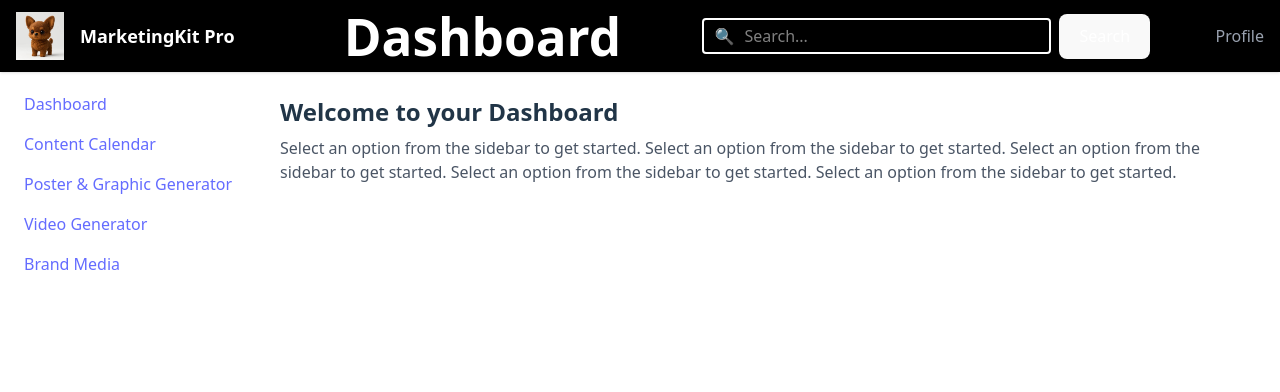
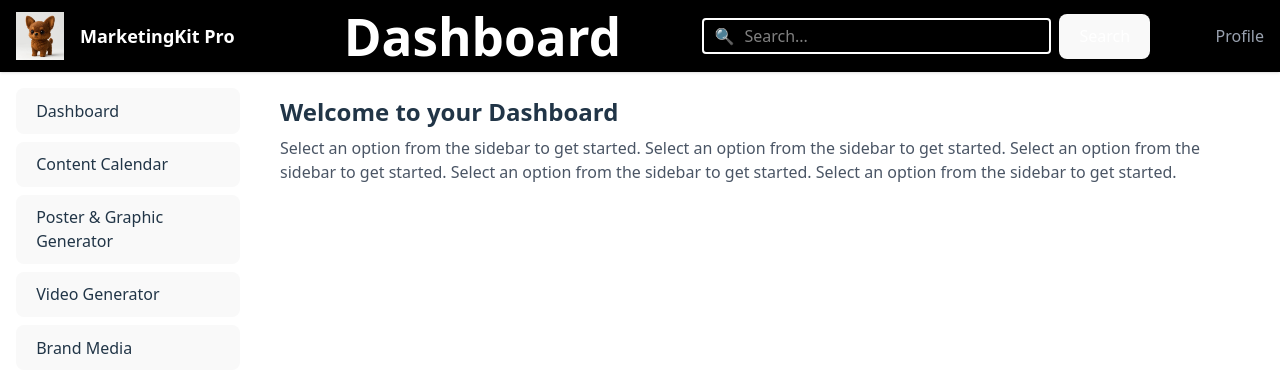
Before and after one commit to DhairyaPal6099/marketingkit-pro, a React (Vite) app: page / in a window 1280 px wide. Shown: the top 392 px of the page. Built offline with nearby package versions, Linux system fonts and the light colour scheme.

Commit message:
Added placeholder functions for all the side-nav bar options

```diff
--- a/src/App.jsx
+++ b/src/App.jsx
@@ -2,12 +2,14 @@ import { useState } from "react";
 import logo from "./assets/marketingkit_pro.jpg";
 
 function App() {
+  const [sidebarOption, setSidebarOption] = useState('Dashboard');
+
   return (
     <div className="w-full h-screen flex flex-col">
       <Header />
       <div className="flex flex-1">
-        <Sidebar />
-        <MainContent />
+        <Sidebar setSidebarOption={setSidebarOption} />
+        <MainContent sidebarOption={sidebarOption} />
       </div>
     </div>
   );
@@ -62,21 +64,60 @@ function Header() {
   );
 }
 
-function Sidebar() {
+function Sidebar({ setSidebarOption }) {
   return (
     <aside className="w-64 p-4">
       <nav className="space-y-2">
-        <a href="#" className="block px-2 py-1 rounded hover:bg-gray-200">Dashboard</a>
-        <a href="#" className="block px-2 py-1 rounded hover:bg-gray-200">Content Calendar</a>
-        <a href="#" className="block px-2 py-1 rounded hover:bg-gray-200">Poster & Graphic Generator</a>
-        <a href="#" className="block px-2 py-1 rounded hover:bg-gray-200">Video Generator</a>
-        <a href="#" className="block px-2 py-1 rounded hover:bg-gray-200">Brand Media</a>
+        <button
+          onClick={() => setSidebarOption('Dashboard')}
+          className="block w-full text-left px-2 py-1 rounded hover:bg-gray-200"
+        >
+          Dashboard
+        </button>
+        <button
+          onClick={() => setSidebarOption('Content Calendar')}
+          className="block w-full text-left px-2 py-1 rounded hover:bg-gray-200"
+        >
+          Content Calendar
+        </button>
+        <button
+          onClick={() => setSidebarOption('Poster & Graphic Generator')}
+          className="block w-full text-left px-2 py-1 rounded hover:bg-gray-200"
+        >
+          Poster & Graphic Generator
+        </button>
+        <button
+          onClick={() => setSidebarOption('Video Generator')}
+          className="block w-full text-left px-2 py-1 rounded hover:bg-gray-200"
+        >
+          Video Generator
+        </button>
+        <button
+          onClick={() => setSidebarOption('Brand Media')}
+          className="block w-full text-left px-2 py-1 rounded hover:bg-gray-200"
+        >
+          Brand Media
+        </button>
       </nav>
     </aside>
   );
 }
 
-function MainContent() {
+function MainContent({ sidebarOption }) {
+  if (sidebarOption == 'Dashboard') {
+    return <Dashboard />;
+  } else if (sidebarOption == 'Content Calendar') {
+    return <ContentCalendar />;
+  } else if (sidebarOption == 'Poster & Graphic Generator') {
+    return <PosterAndGraphicGenerator />;
+  } else if (sidebarOption == 'Video Generator') {
+    return <VideoGenerator />;
+  } else if (sidebarOption == 'Brand Media') {
+    return <BrandMedia />;
+  }
+}
+
+function Dashboard() {
   return (
     <main className="flex-1 p-6">
       <h2 className="text-2xl font-semibold">Welcome to your Dashboard</h2>
@@ -87,4 +128,48 @@ function MainContent() {
   );
 }
 
+function ContentCalendar() {
+  return (
+    <main className="flex-1 p-6">
+      <h2 className="text-2xl font-semibold">Welcome to your Content Calendar</h2>
+      <p className="text-gray-600 mt-2">
+        Select an option from the sidebar to get started. Select an option from the sidebar to get started. Select an option from the sidebar to get started. Select an option from the sidebar to get started. Select an option from the sidebar to get started.
+      </p>
+    </main>
+  );
+}
+
+function PosterAndGraphicGenerator() {
+  return (
+    <main className="flex-1 p-6">
+      <h2 className="text-2xl font-semibold">Welcome to your Poster & Graphic Generator</h2>
+      <p className="text-gray-600 mt-2">
+        Select an option from the sidebar to get started. Select an option from the sidebar to get started. Select an option from the sidebar to get started. Select an option from the sidebar to get started. Select an option from the sidebar to get started.
+      </p>
+    </main>
+  );
+}
+
+function VideoGenerator() {
+  return (
+    <main className="flex-1 p-6">
+      <h2 className="text-2xl font-semibold">Welcome to your VideoGenerator</h2>
+      <p className="text-gray-600 mt-2">
+        Select an option from the sidebar to get started. Select an option from the sidebar to get started. Select an option from the sidebar to get started. Select an option from the sidebar to get started. Select an option from the sidebar to get started.
+      </p>
+    </main>
+  );
+}
+
+function BrandMedia() {
+  return (
+    <main className="flex-1 p-6">
+      <h2 className="text-2xl font-semibold">Welcome to your Brand Media</h2>
+      <p className="text-gray-600 mt-2">
+        Select an option from the sidebar to get started. Select an option from the sidebar to get started. Select an option from the sidebar to get started. Select an option from the sidebar to get started. Select an option from the sidebar to get started.
+      </p>
+    </main>
+  );
+}
+
 export default App;
```
